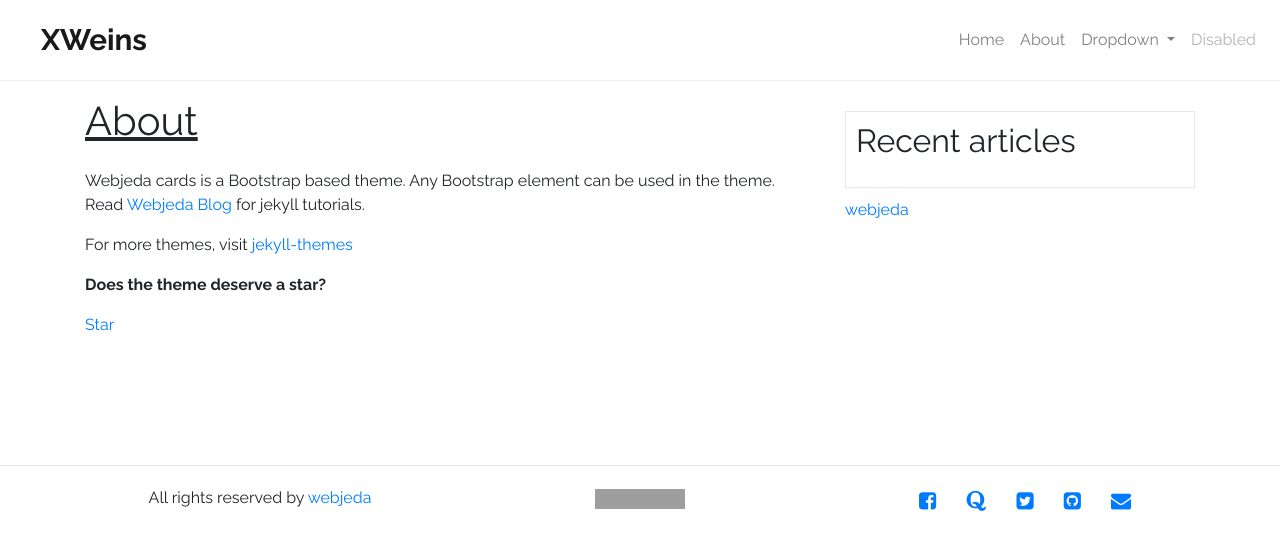
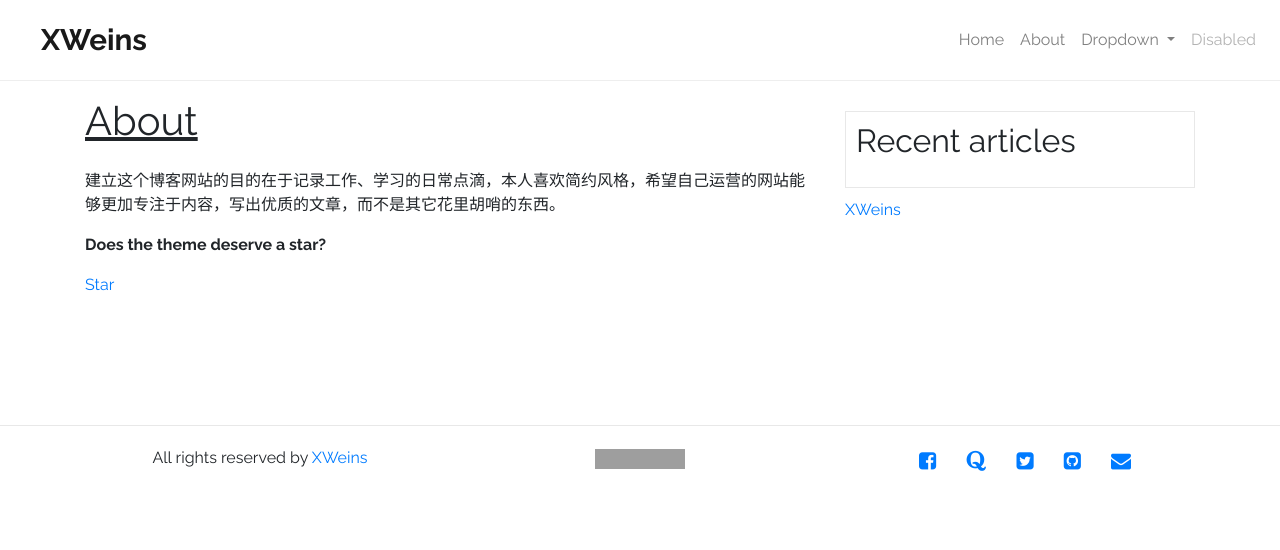
Before and after one commit to xlostpath/xlostway.github.io, a Jekyll site: the page built from about.md, in a window 1280 px wide. Shown: the top 550 px of the page. Built offline with Jekyll 4.4.1, drawn with Linux system fonts in a browser that asks for light colours; grey boxes are pictures that could not be loaded.

Commit message:
替换部分内容

```diff
--- a/_config.yml
+++ b/_config.yml
@@ -6,25 +6,25 @@
 # 'jekyll serve'. If you change this file, please restart the server process.
 
 # Site settings
-title: Webjeda cards
-email: your-email@domain.com
+title: XWeins Life
+email: xie.jinfen@foxmail.com
 description: > # this means to ignore newlines until "baseurl:"
-  Webjeda Cards is a Bootstrap based jekyll theme for portfolio, photography or any kind of blog.
+  XWeins是一个分享日常点滴的个人博客网站.
 
 
 baseurl: "/" # the subpath of your site, e.g. /blog
-url: "http://webjeda.com" # the base hostname & protocol for your site
+url: "https://xlostway.github.io" # the base hostname & protocol for your site
 
 #sidebar
 default-image: webjeda-logo-big.jpg # If there is no featured image in a post then this image will be showed. Also on all pages this image will be showed. Use a 500x250 image.
 
 #footer
 
-built-by: webjeda
+built-by: Jeff
 
 copyright:
-   name: webjeda
-   link: 'http://blog.webjeda.com'
+   name: XWeins
+   link: 'https://xlostway.github.io'
 
 # Build settings
 markdown: kramdown
@@ -33,24 +33,24 @@ paginate: 6
 paginate_path: /page:num/
 
 # Tracker
-analytics: UA-83979019-1
+analytics: UA-839790-1
 
 # Comments
 disqus: yes
-disqus-shortname: webjeda-demo
+disqus-shortname: xweins-demo
 
 #social
 facebook: http://facebook.com/
 quora: http://quora.com/
 twitter: http://twitter.com/
 github: http://github.com/
-email: your@email.com
+email: xie.jinfen@foxmail.com
 
 #facebook like box
 fb-like-box: yes
-fb-app-id: 549480635219583
-fb-page-url: https://www.facebook.com/webjeda/
-fb-page-title: webjeda
+fb-app-id: 5494806352195
+fb-page-url: https://www.facebook.com/
+fb-page-title: XWeins
 
 # Sass style
 sass:
--- a/about.md
+++ b/about.md
@@ -4,12 +4,10 @@ title: About
 permalink: /about/
 ---
 
-Webjeda cards is a Bootstrap based theme. Any Bootstrap element can be used in the theme. Read [Webjeda Blog](http://blog.webjeda.com){: target="\_blank"} for jekyll tutorials.
-
-For more themes, visit [jekyll-themes](https://jekyll-themes.com){: target="\_blank"}
+建立这个博客网站的目的在于记录工作、学习的日常点滴，本人喜欢简约风格，希望自己运营的网站能够更加专注于内容，写出优质的文章，而不是其它花里胡哨的东西。
 
 **Does the theme deserve a star?**
 
-<a class="github-button" href="https://github.com/sharu725/cards" data-style="mega" data-count-href="/sharu725/cards/stargazers" data-count-api="/repos/sharu725/cards#stargazers_count" data-count-aria-label="# stargazers on GitHub" aria-label="Star sharu725/cards on GitHub">Star</a>
+<a class="github-button" href="https://github.com/xlostway/xlostway.github.io" data-style="mega" data-count-href="/sharu725/cards/stargazers" data-count-api="/repos/sharu725/cards#stargazers_count" data-count-aria-label="# stargazers on GitHub" aria-label="Star sharu725/cards on GitHub">Star</a>
 
 <script async defer src="https://buttons.github.io/buttons.js"></script>
```
Also changed, not shown: favicon.ico.
